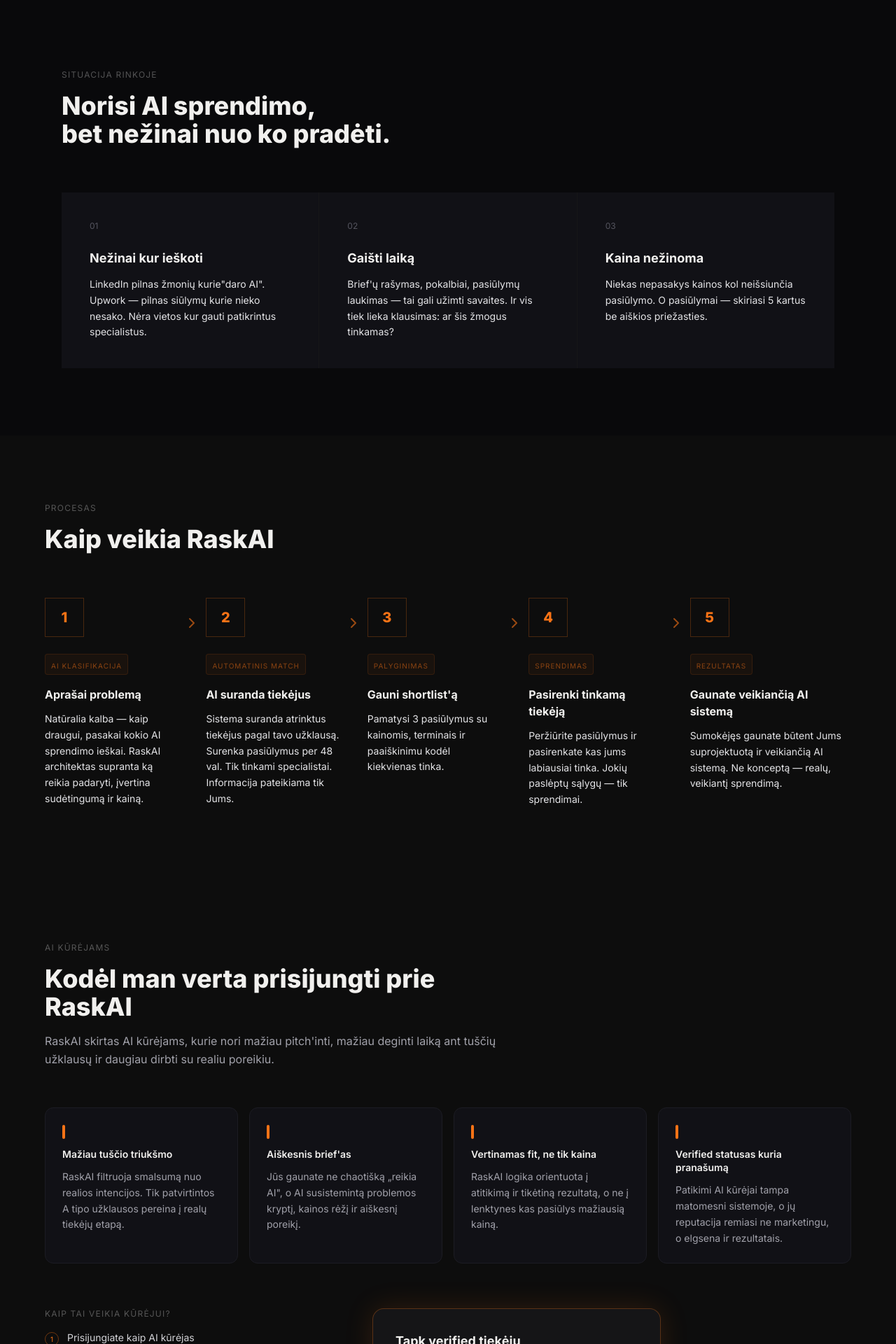
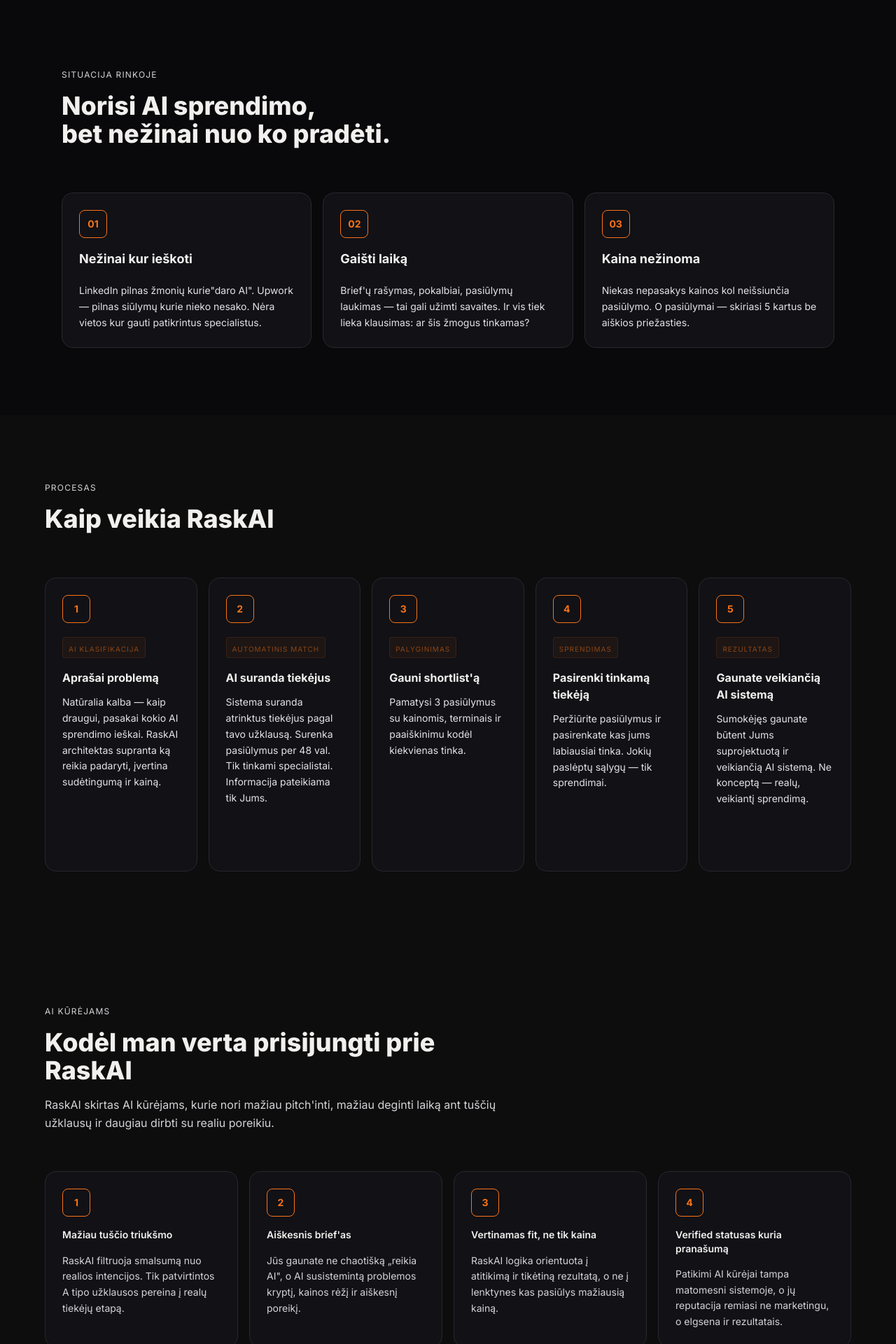
Before and after one commit to aplinkostvarkymo-lgtm/raskai.lt, a Next.js app: page / in a window 1280 px wide. Shown: the part 880-2800 px from the top of the page at 70% size. Built offline with nearby package versions, Linux system fonts and the light colour scheme.

Commit message:
ui: unified card styles, equal heights, hover effects, stats cards, modal for provider FAQ

```diff
--- a/app/page.tsx
+++ b/app/page.tsx
@@ -1,14 +1,15 @@
 'use client';
 import { useState } from 'react';
-import { ChevronRight } from 'lucide-react';
 import ParticlesBg from '@/components/ui/particles-bg';
 import TypewriterTextarea from '@/components/ui/typewriter-textarea';
 import { tier1Options, getTier2ForTier1 } from '@/lib/tiers';
 import QueryExamplesModal from '@/components/ui/query-examples-modal';
+import ProviderInfoModal from '@/components/ui/provider-info-modal';
 
 export default function Home() {
  const [formData, setFormData] = useState({ name: '', email: '', company: '', tier1: '', tier2Skills: [] as string[] });
  const [showExamples, setShowExamples] = useState(false);
+ const [showProviderInfo, setShowProviderInfo] = useState(false);
  const [providerSuccess, setProviderSuccess] = useState(false);
 
  async function handleSubmit(e: React.FormEvent) {
@@ -68,23 +69,14 @@
  <span className="font-bold tracking-tight text-lg text-[#F1F0EE]">
  <span className="text-[#F97316]">■</span> RaskAI
  </span>
- <span className="hidden sm:inline text-[#55555F] text-xs">· Powered by Robertas + Claude</span>
+ <span className="hidden sm:inline text-zinc-300 text-xs">· Powered by Robertas + Claude</span>
  </div>
- <div className="flex items-center">
- <button
- type="button"
- onClick={() => document.getElementById('provider')?.scrollIntoView({ behavior: 'smooth' })}
- className="text-sm text-zinc-400 hover:text-zinc-200 hover:underline transition-colors duration-200 mr-4 no-underline"
- >
- Esu AI kūrėjas
- </button>
  <a
  href="#provider"
  className="text-sm font-medium border border-[#F9731640] text-[#F97316] hover:bg-[#F97316] hover:text-[#09090B] transition-all duration-200 px-4 py-1.5 rounded-[10px]"
  >
  Tapk tiekėju →
  </a>
- </div>
  </div>
  </nav>
 
@@ -113,7 +105,7 @@
  <div key={i} className="flex items-center flex-1 min-w-0">
  <div className="flex items-center gap-2 min-w-0">
  <div className={`w-5 h-5 rounded-full flex-shrink-0 ${s.active ? 'bg-[#F97316]' : 'bg-[#27272F]'}`} />
- <span className={`text-xs font-medium whitespace-nowrap ${s.active ? 'text-[#F1F0EE]' : 'text-zinc-500'}`}>
+ <span className={`text-xs font-medium whitespace-nowrap ${s.active ? 'text-[#F1F0EE]' : 'text-zinc-300'}`}>
  <span className="hidden md:inline">{s.desktop}</span>
  <span className="md:hidden">{s.mobile}</span>
  </span>
@@ -142,7 +134,7 @@
  </button>
  <div className="mt-3 flex flex-col gap-1">
  <p className="text-[13px] text-zinc-300">Užklausa ir AI analizė — nemokama. Tiekėjams perduodamos tik patvirtintos užklausos.</p>
- <p className="text-[12px] text-zinc-500">Jei norite tik pasitikrinti kryptį ar kainos rėžį — galite tai padaryti be įsipareigojimo.</p>
+ <p className="text-[12px] text-zinc-300">Jei norite tik pasitikrinti kryptį ar kainos rėžį — galite tai padaryti be įsipareigojimo.</p>
  </div>
  </form>
  )}
@@ -192,7 +184,7 @@
  )}
 
  {intakeStep !== 'success' && (
- <p className="mt-8 text-[#55555F] text-sm">
+ <p className="mt-8 text-zinc-300 text-sm">
  Esi AI tiekėjas?{' '}
  <a href="#provider"className="text-zinc-200 hover:text-[#F1F0EE] underline transition-colors duration-120">
  Registruokis čia →
@@ -204,11 +196,11 @@
 
  {/* PROBLEMA */}
  <section className="px-6 py-24 max-w-6xl mx-auto">
- <p className="text-xs text-white/30 tracking-widest uppercase mb-4">Situacija rinkoje</p>
+ <p className="text-xs text-zinc-300 tracking-widest uppercase mb-4">Situacija rinkoje</p>
  <h2 className="font-extrabold text-3xl md:text-4xl mb-16 max-w-2xl leading-tight">
  Norisi AI sprendimo,<br />bet nežinai nuo ko pradėti.
  </h2>
- <div className="grid md:grid-cols-3 gap-px bg-white/5">
+ <div className="grid md:grid-cols-3 gap-4 items-stretch">
  {[
  {
  num: '01',
@@ -226,9 +218,11 @@
  body: 'Niekas nepasakys kainos kol neišsiunčia pasiūlymo. O pasiūlymai — skiriasi 5 kartus be aiškios priežasties.',
  },
  ].map((item) => (
- <div key={item.num} className="bg-[#111116] p-8 md:p-10">
- <span className="text-xs text-[#55555F] mb-6 block">{item.num}</span>
- <h3 className="font-bold text-lg mb-3">{item.title}</h3>
+ <div key={item.num} className="bg-[#111116] border border-[#27272F] rounded-[16px] p-6 flex flex-col gap-4 h-full hover:scale-[1.02] hover:border-orange-500/60 transition-all duration-200 cursor-pointer">
+ <div className="w-10 h-10 rounded-[8px] border border-[#F97316] flex items-center justify-center flex-shrink-0">
+ <span className="text-sm font-bold text-[#F97316]">{item.num}</span>
+ </div>
+ <h3 className="font-bold text-lg mb-1">{item.title}</h3>
  <p className="text-zinc-200 text-sm leading-relaxed">{item.body}</p>
  </div>
  ))}
@@ -238,10 +232,10 @@
  {/* KAIP VEIKIA */}
  <section className="px-6 py-24 bg-[#0d0d0d]">
  <div className="max-w-6xl mx-auto">
- <p className="text-xs text-white/30 tracking-widest uppercase mb-4">Procesas</p>
+ <p className="text-xs text-zinc-300 tracking-widest uppercase mb-4">Procesas</p>
  <h2 className="font-extrabold text-3xl md:text-4xl mb-16">Kaip veikia RaskAI</h2>
 
- <div className="flex flex-col md:flex-row md:items-start gap-0">
+ <div className="grid grid-cols-1 md:grid-cols-5 gap-4">
  {[
  {
  step: '1',
@@ -273,23 +267,16 @@
  title: 'Gaunate veikiančią AI sistemą',
  body: 'Sumokėjęs gaunate būtent Jums suprojektuotą ir veikiančią AI sistemą. Ne konceptą — realų, veikiantį sprendimą.',
  },
- ].map((item, index, arr) => (
- <div key={item.step} className="flex flex-col md:flex-row md:items-start flex-1 min-w-0">
- <div className="flex-1 min-w-0 mb-8 md:mb-0">
- <div className="w-14 h-14 border border-[#F9731640] flex items-center justify-center mb-6">
- <span className="text-xl font-black text-[#F97316]">{item.step}</span>
+ ].map((item) => (
+ <div key={item.step} className="w-full bg-[#111116] border border-[#27272F] rounded-[16px] p-6 flex flex-col min-h-[420px] hover:scale-[1.02] hover:border-orange-500/60 transition-all duration-200 cursor-pointer">
+ <div className="w-10 h-10 rounded-[8px] border border-[#F97316] flex items-center justify-center mb-5 flex-shrink-0">
+ <span className="text-sm font-bold text-[#F97316]">{item.step}</span>
  </div>
- <div className="inline-block border border-[#F9731620] bg-[#F973160D] px-2 py-0.5 mb-4 rounded-[4px]">
- <span className="text-[10px] text-[#F97316]/50 tracking-widest uppercase">{item.tag}</span>
+ <div className="inline-block border border-[#F9731620] bg-[#F973160D] px-2 py-0.5 mb-4 rounded-[4px] self-start">
+ <span className="text-[10px] text-[#F97316]/50 tracking-widest uppercase whitespace-nowrap">{item.tag}</span>
  </div>
  <h3 className="font-bold text-base mb-3">{item.title}</h3>
  <p className="text-zinc-200 text-sm leading-relaxed">{item.body}</p>
- </div>
- {index < arr.length - 1 && (
- <div className="hidden md:flex items-start justify-center pt-6 px-2 flex-shrink-0">
- <ChevronRight size={24} className="text-[#F97316]/60 animate-pulse" />
- </div>
- )}
  </div>
  ))}
  </div>
@@ -299,15 +286,15 @@
  {/* AI KŪRĖJAMS SEKCIJA */}
  <section className="px-6 py-24 bg-[#0d0d0d]">
  <div className="max-w-6xl mx-auto">
- <p className="text-xs text-white/30 tracking-widest uppercase mb-4">AI KŪRĖJAMS</p>
+ <p className="text-xs text-zinc-300 tracking-widest uppercase mb-4">AI KŪRĖJAMS</p>
  <h2 className="font-extrabold text-3xl md:text-4xl mb-4 max-w-2xl leading-tight">
  Kodėl man verta prisijungti prie RaskAI
  </h2>
- <p className="text-zinc-400 text-base mb-14 max-w-2xl leading-relaxed">
+ <p className="text-zinc-300 text-base mb-14 max-w-2xl leading-relaxed">
  RaskAI skirtas AI kūrėjams, kurie nori mažiau pitch&apos;inti, mažiau deginti laiką ant tuščių užklausų ir daugiau dirbti su realiu poreikiu.
  </p>
 
- <div className="grid md:grid-cols-2 lg:grid-cols-4 gap-4 mb-14">
+ <div className="grid md:grid-cols-2 lg:grid-cols-4 gap-4 mb-14 items-stretch">
  {[
  {
  title: 'Mažiau tuščio triukšmo',
@@ -325,32 +312,34 @@
  title: 'Verified statusas kuria pranašumą',
  text: 'Patikimi AI kūrėjai tampa matomesni sistemoje, o jų reputacija remiasi ne marketingu, o elgsena ir rezultatais.',
  },
- ].map((card) => (
- <div key={card.title} className="bg-[#111116] border border-[#1C1C23] rounded-[12px] p-6 flex flex-col gap-3">
- <div className="w-1 h-5 bg-[#F97316] rounded-full" />
+ ].map((card, i) => (
+ <div key={card.title} className="bg-[#111116] border border-[#27272F] rounded-[16px] p-6 flex flex-col gap-4 h-full hover:scale-[1.02] hover:border-orange-500/60 transition-all duration-200 cursor-pointer">
+ <div className="w-10 h-10 rounded-[8px] border border-[#F97316] flex items-center justify-center flex-shrink-0">
+ <span className="text-sm font-bold text-[#F97316]">{i + 1}</span>
+ </div>
  <h3 className="font-semibold text-[#F1F0EE] text-sm leading-snug">{card.title}</h3>
- <p className="text-zinc-400 text-sm leading-relaxed">{card.text}</p>
+ <p className="text-zinc-300 text-sm leading-relaxed">{card.text}</p>
  </div>
  ))}
  </div>
 
- <div id="provider" className="flex flex-col md:flex-row gap-12 items-start mt-16">
+ <div id="provider" className="flex flex-col md:flex-row gap-8 items-stretch mt-16 mx-auto max-w-[1040px]">
  {/* LEFT: how it works + CTA */}
- <div className="w-full md:w-[420px] flex-shrink-0">
- <p className="text-xs text-white/30 tracking-widest uppercase mb-4">Kaip tai veikia kūrėjui?</p>
- <ul className="flex flex-col gap-4 mb-5">
+ <div className="flex-1 max-w-[500px] bg-[#111116] border border-[#27272F] rounded-[16px] p-6 flex flex-col h-full hover:scale-[1.02] hover:border-orange-500/60 transition-all duration-200 cursor-pointer">
+ <p className="text-xs text-zinc-300 tracking-widest uppercase mb-6">Kaip tai veikia kūrėjui?</p>
+ <ul className="flex flex-col gap-4 mb-5 flex-1">
  {[
  'Prisijungiate kaip AI kūrėjas',
  'RaskAI atrenka tik jums tinkamas užklausas',
  'Gavę kvietimą sprendžiate, ar norite dalyvauti',
  ].map((item, i) => (
  <li key={i} className="flex items-start gap-3 text-sm text-zinc-300">
- <span className="mt-0.5 w-5 h-5 rounded-full border border-[#F97316]/40 flex items-center justify-center flex-shrink-0 text-[10px] text-[#F97316]">{i + 1}</span>
- {item}
+ <span className="w-10 h-10 rounded-[8px] border border-[#F97316] flex items-center justify-center flex-shrink-0 text-sm font-bold text-[#F97316]">{i + 1}</span>
+ <span className="mt-3">{item}</span>
  </li>
  ))}
  </ul>
- <p className="text-xs text-zinc-500 mb-8">Tikslas — mažiau beverčių lead&apos;ų, daugiau tikslingų galimybių.</p>
+ <p className="text-xs text-zinc-300 mb-8">Tikslas — mažiau beverčių lead&apos;ų, daugiau tikslingų galimybių.</p>
  <div className="flex flex-col sm:flex-row gap-3 items-start">
  <a
  href="#provider"
@@ -360,8 +349,8 @@
  </a>
  <button
  type="button"
- onClick={() => document.getElementById('provider')?.scrollIntoView({ behavior: 'smooth' })}
- className="text-sm text-zinc-400 hover:text-zinc-200 hover:underline transition-colors duration-200 py-2.5"
+ onClick={() => setShowProviderInfo(true)}
+ className="text-sm text-zinc-300 hover:text-zinc-200 hover:underline transition-colors duration-200 py-2.5"
  >
  Kaip veikia tiekėjų atranka?
  </button>
@@ -369,7 +358,7 @@
  </div>
 
  {/* FORMA */}
- <div className="border border-[#F97316]/30 bg-zinc-900/80 rounded-[16px] p-8 shadow-[0_0_40px_rgba(249,115,22,0.15)]">
+ <div className="flex-1 max-w-[500px] bg-[#111116] border border-[#27272F] rounded-[16px] p-6 flex flex-col h-full">
  {providerSuccess ? (
  <div className="text-center py-8">
  <div className="w-12 h-12 border border-[#F97316] flex items-center justify-center mx-auto mb-4 rounded-[10px]">
@@ -383,7 +372,7 @@
  ) : (
  <>
  <h3 className="font-bold text-lg mb-1">Tapk verified tiekėju</h3>
- <p className="text-zinc-400 text-sm mb-6">Pirmieji 10 tiekėjų — nemokamas Verified-2 statusas</p>
+ <p className="text-zinc-300 text-sm mb-6">Pirmieji 10 tiekėjų — nemokamas Verified-2 statusas</p>
 
  <form onSubmit={handleSubmit} className="space-y-4">
  <div>
@@ -497,13 +486,13 @@
  {/* SOCIAL PROOF */}
  <section className="px-6 py-16 bg-[#0d0d0d]">
  <div className="max-w-6xl mx-auto">
- <div className="grid md:grid-cols-3 gap-px bg-white/5">
+ <div className="grid md:grid-cols-3 gap-6">
  {[
  { num: 'Beta', label: 'Platforma šiuo metu testuojama su pirmaisiais tiekėjais' },
  { num: '15%', label: 'Komisinis tik nuo sėkmingo sandorio. Jokių kitų mokesčių.' },
  { num: '48h', label: 'Tiekėjai pateikia pasiūlymus per 48 val. po užklausos' },
  ].map((item) => (
- <div key={item.label} className="bg-[#111116] px-8 py-10">
+ <div key={item.label} className="bg-[#111116] border border-[#27272F] rounded-[16px] p-6 hover:scale-[1.02] hover:border-orange-500/60 transition-all duration-200 cursor-pointer">
  <div className="text-3xl font-black text-[#F97316] mb-2">{item.num}</div>
  <p className="text-zinc-200 text-sm leading-relaxed">{item.label}</p>
  </div>
@@ -517,9 +506,9 @@
  <div className="max-w-6xl mx-auto flex flex-col md:flex-row items-center justify-between gap-4">
  <span className="font-bold text-[#F97316]">
  ■ <span className="text-[#F1F0EE]">RaskAI</span>
- <span className="text-[#55555F] font-normal">.lt</span>
+ <span className="text-zinc-300 font-normal">.lt</span>
  </span>
- <span className="text-[#55555F] text-sm">info@raskai.lt</span>
+ <span className="text-zinc-300 text-sm">info@raskai.lt</span>
  <span className="text-[#27272F] text-xs">© 2026 RaskAI · Vilnius, Lithuania</span>
  </div>
  </footer>
@@ -532,6 +521,9 @@
  onUse={text => { setProblem(text); setShowExamples(false); }}
  />
  )}
+ {showProviderInfo && (
+ <ProviderInfoModal onClose={() => setShowProviderInfo(false)} />
+ )}
  </>
  );
 }
--- /dev/null
+++ b/components/ui/provider-info-modal.tsx
@@ -0,0 +1,57 @@
+'use client';
+
+import { useEffect } from 'react';
+import { X } from 'lucide-react';
+
+interface Props {
+  onClose: () => void;
+}
+
+const STEPS = [
+  'Užpildai registracijos formą ir nurodai savo ekspertizę',
+  'RaskAI sistema tikrina ar tavo profilis atitinka gaunamas užklausas',
+  'Gavęs kvietimą pats sprendžiai ar nori dalyvauti konkrečioje užklausoje',
+  'Tik patvirtintos užklausos pasiekia tiekėjus — jokio triukšmo',
+];
+
+export default function ProviderInfoModal({ onClose }: Props) {
+  useEffect(() => {
+    const handler = (e: KeyboardEvent) => { if (e.key === 'Escape') onClose(); };
+    window.addEventListener('keydown', handler);
+    return () => window.removeEventListener('keydown', handler);
+  }, [onClose]);
+
+  return (
+    <div
+      className="fixed inset-0 z-50 flex items-center justify-center px-4 bg-black/60 backdrop-blur-sm"
+      onClick={onClose}
+    >
+      <div
+        className="bg-zinc-900 border border-[#27272F] rounded-[16px] w-full max-w-[480px] p-8 relative"
+        onClick={e => e.stopPropagation()}
+      >
+        <button
+          onClick={onClose}
+          className="absolute top-4 right-4 w-8 h-8 flex items-center justify-center rounded-[8px] text-zinc-300 hover:text-[#F1F0EE] hover:bg-[#1C1C23] transition-colors"
+        >
+          <X size={16} />
+        </button>
+
+        <h2 className="font-bold text-lg text-[#F1F0EE] mb-8 pr-8">Kaip veikia tiekėjų atranka?</h2>
+
+        <ol className="flex flex-col gap-5 mb-8">
+          {STEPS.map((step, i) => (
+            <li key={i} className="flex items-start gap-4">
+              <span className="w-10 h-10 rounded-[8px] border border-[#F97316] flex items-center justify-center flex-shrink-0 text-sm font-bold text-[#F97316]">
+                {i + 1}
+              </span>
+              <span className="text-zinc-300 text-sm leading-relaxed mt-2.5">{step}</span>
+            </li>
+          ))}
+        </ol>
+
+        <p className="text-xs text-zinc-300">Tikslas — mažiau beverčių kontaktų, daugiau tikslingų galimybių.</p>
+      </div>
+    </div>
+  );
+}
--- a/components/ui/query-examples-modal.tsx
+++ b/components/ui/query-examples-modal.tsx
@@ -38,11 +38,11 @@
         <div className="flex items-center justify-between px-6 py-4 border-b border-[#27272F] flex-shrink-0">
           <div>
             <h2 className="font-bold text-base text-[#F1F0EE]">Gerų užklausų pavyzdžiai</h2>
-            <p className="text-xs text-[#55555F] mt-0.5">Pasirink kategoriją ir naudok pavyzdį kaip šabloną</p>
+            <p className="text-xs text-zinc-300 mt-0.5">Pasirink kategoriją ir naudok pavyzdį kaip šabloną</p>
           </div>
           <button
             onClick={onClose}
-            className="w-8 h-8 flex items-center justify-center rounded-[8px] text-[#55555F] hover:text-[#F1F0EE] hover:bg-[#1C1C23] transition-colors"
+            className="w-8 h-8 flex items-center justify-center rounded-[8px] text-zinc-300 hover:text-[#F1F0EE] hover:bg-[#1C1C23] transition-colors"
           >
             <X size={16} />
           </button>
```
